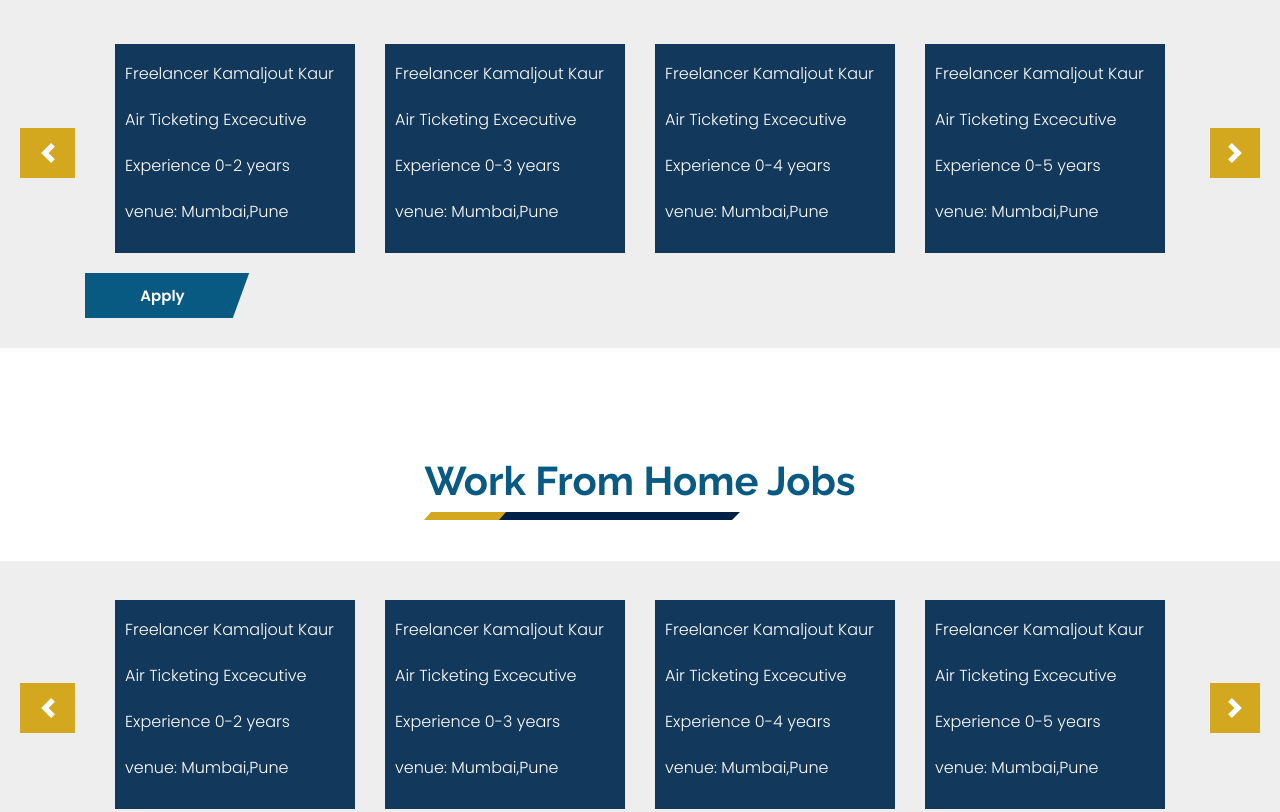
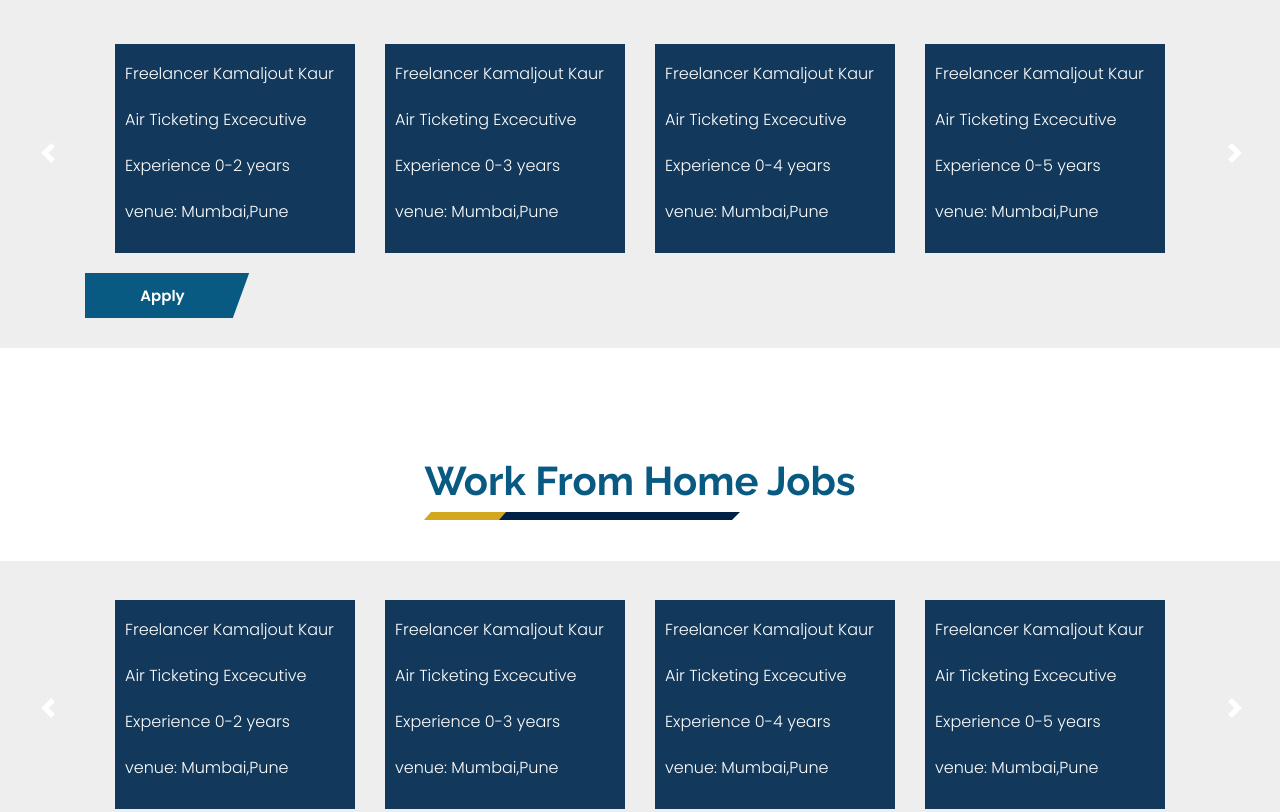
Before and after one commit to Kothadhana/HotJob, a plain HTML site: page index.html in a window 1280 px wide. Shown: the part 1680-2492 px from the top of the page. Drawn offline with nearby package versions, Linux system fonts and the light colour scheme; a web font is replaced by a local one.

Commit message:
Update stylenew.css

```diff
--- a/stylenew.css
+++ b/stylenew.css
@@ -129,3 +129,6 @@
         visibility: visible;
       }
 }
+.carousel a.carousel-control-prev, .carousel a.carousel-control-next{
+  background-color: transparent;
+}
```
